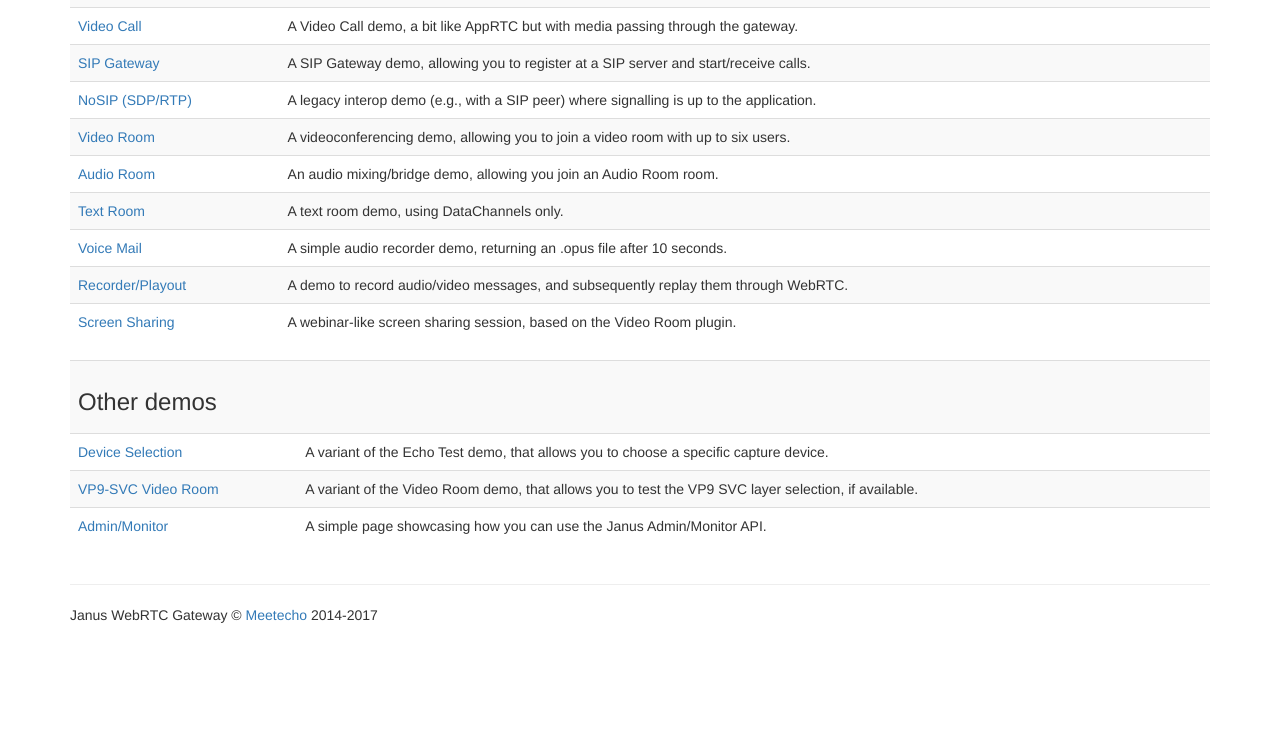
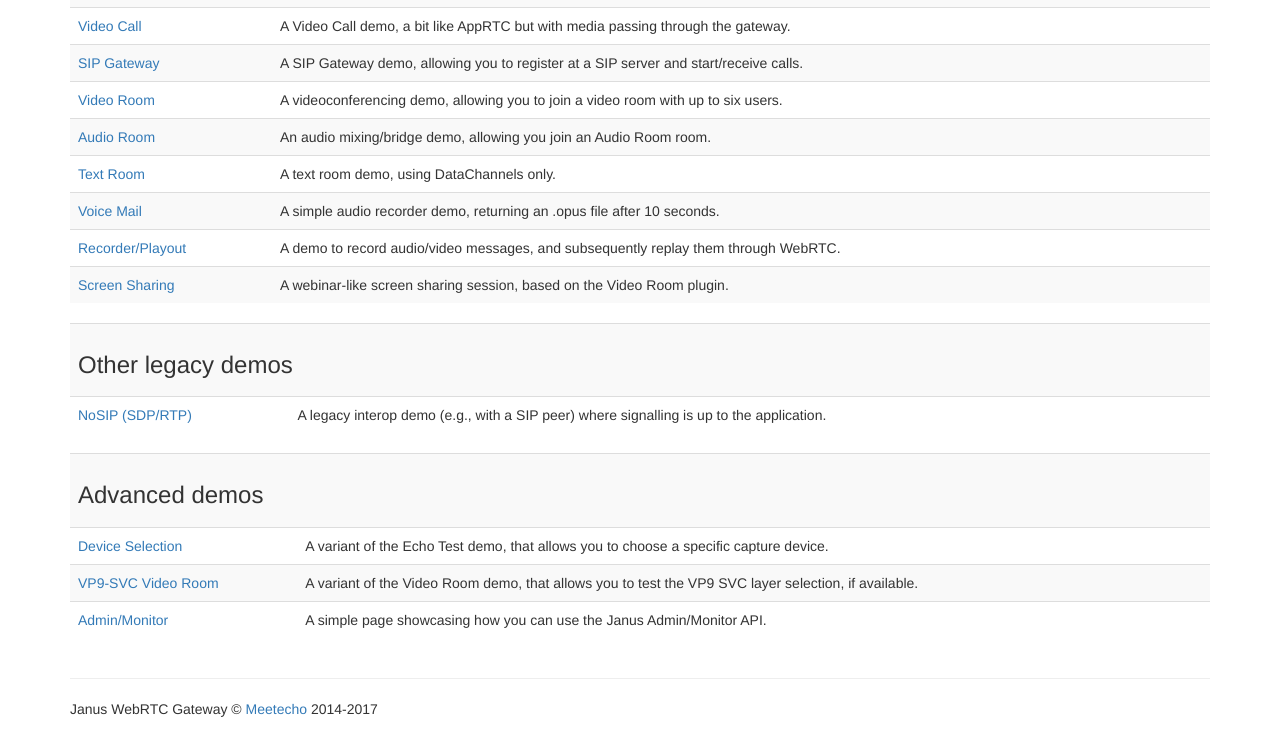
Before and after one commit to fossabot/janus-gateway, a website: page html/demos.html in a window 1280 px wide. Shown: the part 331-1060 px from the top of the page. Before the commit the page ends 966 px from the top, so only its background shows below. Drawn offline with nearby package versions, Linux system fonts and the light colour scheme.

Commit message:
Moved NoSIP links in the demos to highlight the different nature of the plugin

```diff
--- a/html/demos.html
+++ b/html/demos.html
@@ -53,10 +53,6 @@
 					<td>A SIP Gateway demo, allowing you to register at a SIP server and start/receive calls.</td>
 				</tr>
 				<tr>
-					<td><a href="nosiptest.html">NoSIP (SDP/RTP)</a></td>
-					<td>A legacy interop demo (e.g., with a SIP peer) where signalling is up to the application.</td>
-				</tr>
-				<tr>
 					<td><a href="videoroomtest.html">Video Room</a></td>
 					<td>A videoconferencing demo, allowing you to join a video room with up to six users.</td>
 				</tr>
@@ -83,7 +79,16 @@
 			</table>
 			<table class="table table-striped">
 				<tr>
-					<td colspan=2><h3>Other demos</h3></td>
+					<td colspan=2><h3>Other legacy demos</h3></td>
+				</tr>
+				<tr>
+					<td><a href="nosiptest.html">NoSIP (SDP/RTP)</a></td>
+					<td>A legacy interop demo (e.g., with a SIP peer) where signalling is up to the application.</td>
+				</tr>
+			</table>
+			<table class="table table-striped">
+				<tr>
+					<td colspan=2><h3>Advanced demos</h3></td>
 				</tr>
 				<tr>
 					<td><a href="devicetest.html">Device Selection</a></td>
--- a/html/navbar.html
+++ b/html/navbar.html
@@ -18,13 +18,14 @@
 					<li><a href="streamingtest.html">Streaming</a></li>
 					<li><a href="videocalltest.html">Video Call</a></li>
 					<li><a href="siptest.html">SIP Gateway</a></li>
-					<li><a href="nosiptest.html">NoSIP (SDP/RTP)</a></li>
 					<li><a href="videoroomtest.html">Video Room</a></li>
 					<li><a href="audiobridgetest.html">Audio Bridge</a></li>
 					<li><a href="textroomtest.html">Text Room</a></li>
 					<li><a href="voicemailtest.html">Voice Mail</a></li>
 					<li><a href="recordplaytest.html">Recorder/Playout</a></li>
 					<li><a href="screensharingtest.html">Screen Sharing</a></li>
+					<li class="divider"></li>
+					<li><a href="nosiptest.html">NoSIP (SDP/RTP)</a></li>
 					<li class="divider"></li>
 					<li><a href="devicetest.html">Device Selection</a></li>
 					<li><a href="vp9svctest.html">VP9-SVC Video Room</a></li>
```
